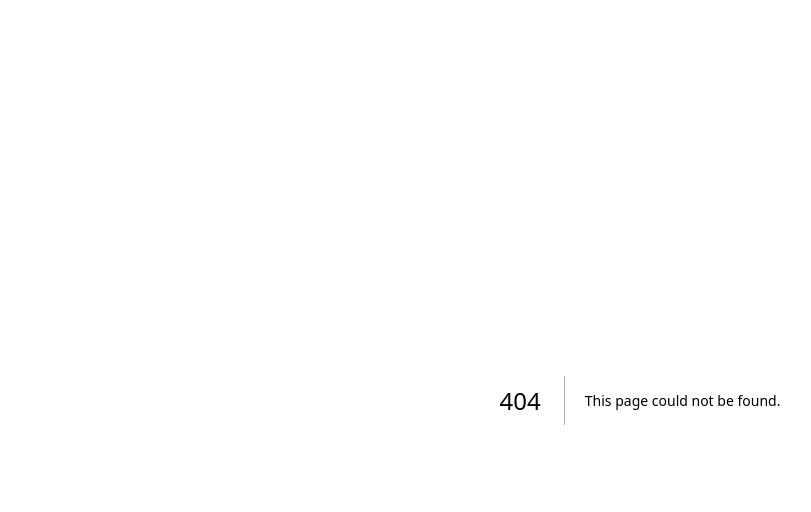
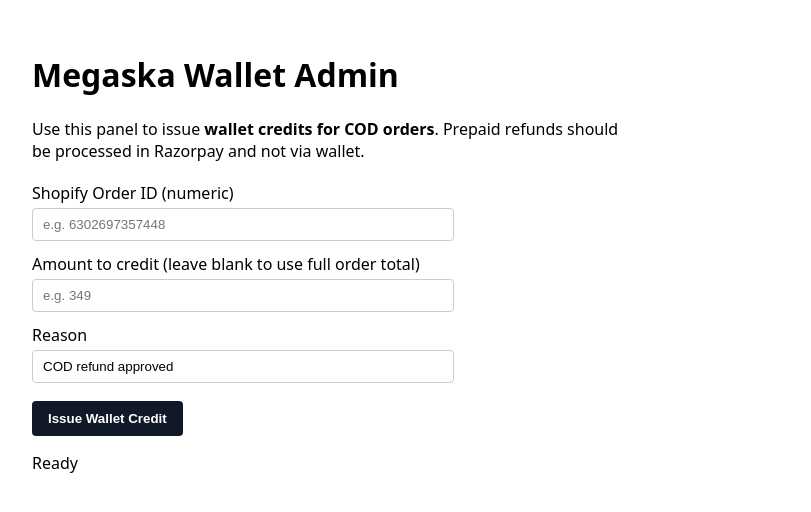
Before and after one commit to sandeep-megaska/megaska-order-help, a Next.js app: page /admin/wallet in a window 1280 px wide. Before the commit this address had no page. Shown: the top 512 px of the page, without its empty margins (0-811 px from the left). Built offline with nearby package versions, Linux system fonts and the light colour scheme.

Commit message:
Create wallet.js

```diff
--- /dev/null
+++ b/pages/admin/wallet.js
@@ -0,0 +1,128 @@
+import { useRouter } from "next/router";
+import { useState } from "react";
+
+export default function WalletAdmin() {
+  const router = useRouter();
+  const [orderId, setOrderId] = useState(router.query.order_id || "");
+  const [amount, setAmount] = useState("");
+  const [reason, setReason] = useState("COD refund approved");
+  const [status, setStatus] = useState("Ready");
+
+  async function handleCredit() {
+    if (!orderId) {
+      alert("Please enter an order ID (numeric).");
+      return;
+    }
+
+    setStatus("Processing wallet credit...");
+
+    try {
+      const params = new URLSearchParams({
+        action: "adminCreditWallet",
+        admin_token: process.env.NEXT_PUBLIC_ADMIN_WALLET_TOKEN,
+        order_id: orderId,
+      });
+
+      // Optional: allow custom amount override
+      if (amount) {
+        params.set("amount", amount);
+      }
+      if (reason) {
+        params.set("reason", reason);
+      }
+
+      const res = await fetch("/api/proxy?" + params.toString());
+      const data = await res.json();
+
+      if (!data.ok) {
+        console.error("ADMIN_CREDIT_ERROR", data);
+        setStatus("Error: " + (data.error || "Failed to credit wallet"));
+        return;
+      }
+
+      setStatus(
+        `Wallet credited successfully. New balance: ₹${data.newBalance}`
+      );
+    } catch (err) {
+      console.error(err);
+      setStatus("Network error while crediting wallet.");
+    }
+  }
+
+  return (
+    <main style={{ padding: 24, fontFamily: "system-ui" }}>
+      <h1>Megaska Wallet Admin</h1>
+      <p style={{ maxWidth: 600 }}>
+        Use this panel to issue <strong>wallet credits for COD orders</strong>.
+        Prepaid refunds should be processed in Razorpay and not via wallet.
+      </p>
+
+      <div style={{ marginTop: 20, maxWidth: 400 }}>
+        <label style={{ display: "block", marginBottom: 4 }}>
+          Shopify Order ID (numeric)
+        </label>
+        <input
+          type="text"
+          value={orderId}
+          onChange={(e) => setOrderId(e.target.value)}
+          style={{
+            width: "100%",
+            padding: "8px 10px",
+            borderRadius: 4,
+            border: "1px solid #ccc",
+          }}
+          placeholder="e.g. 6302697357448"
+        />
+
+        <label style={{ display: "block", marginTop: 12, marginBottom: 4 }}>
+          Amount to credit (leave blank to use full order total)
+        </label>
+        <input
+          type="number"
+          value={amount}
+          onChange={(e) => setAmount(e.target.value)}
+          style={{
+            width: "100%",
+            padding: "8px 10px",
+            borderRadius: 4,
+            border: "1px solid #ccc",
+          }}
+          placeholder="e.g. 349"
+        />
+
+        <label style={{ display: "block", marginTop: 12, marginBottom: 4 }}>
+          Reason
+        </label>
+        <input
+          type="text"
+          value={reason}
+          onChange={(e) => setReason(e.target.value)}
+          style={{
+            width: "100%",
+            padding: "8px 10px",
+            borderRadius: 4,
+            border: "1px solid #ccc",
+          }}
+        />
+
+        <button
+          onClick={handleCredit}
+          style={{
+            marginTop: 18,
+            padding: "10px 16px",
+            borderRadius: 4,
+            border: "none",
+            background: "#111827",
+            color: "#fff",
+            cursor: "pointer",
+            fontWeight: 600,
+          }}
+        >
+          Issue Wallet Credit
+        </button>
+
+        <p style={{ marginTop: 16 }}>{status}</p>
+      </div>
+    </main>
+  );
+}
```
